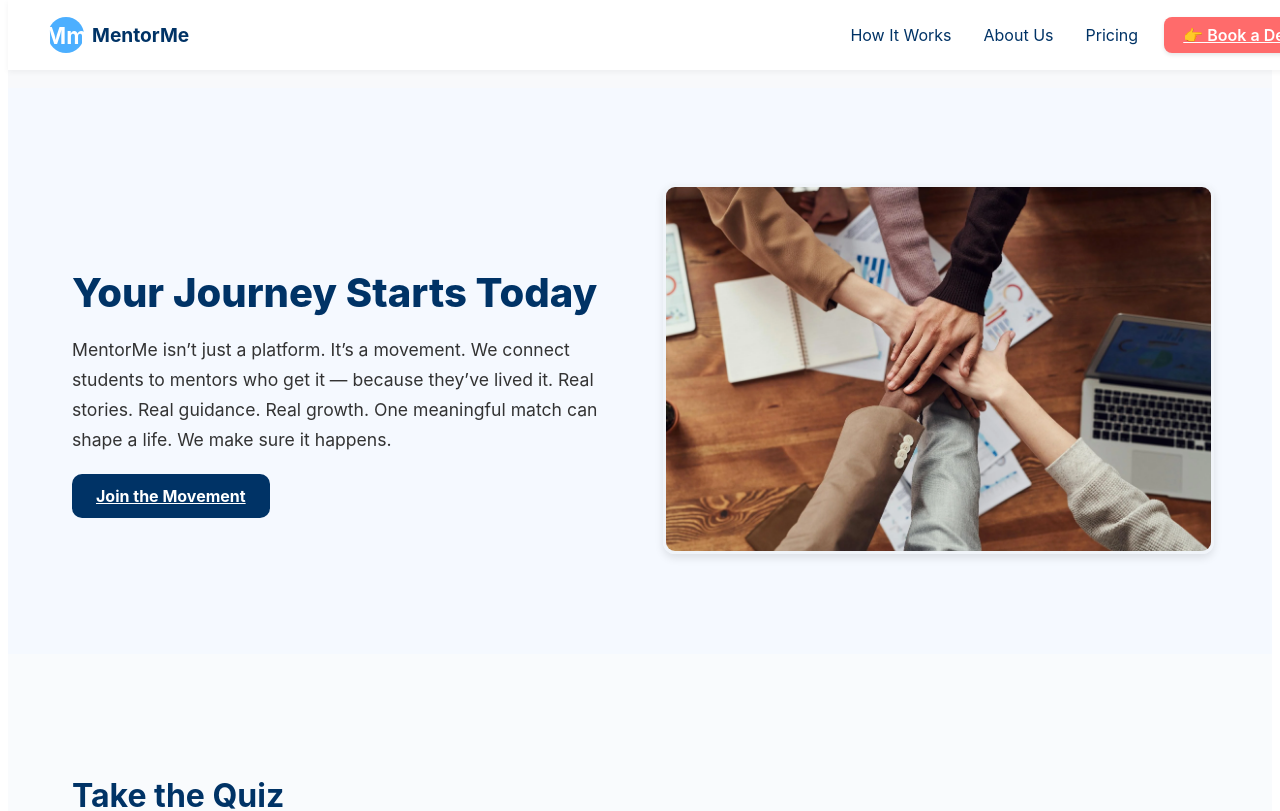
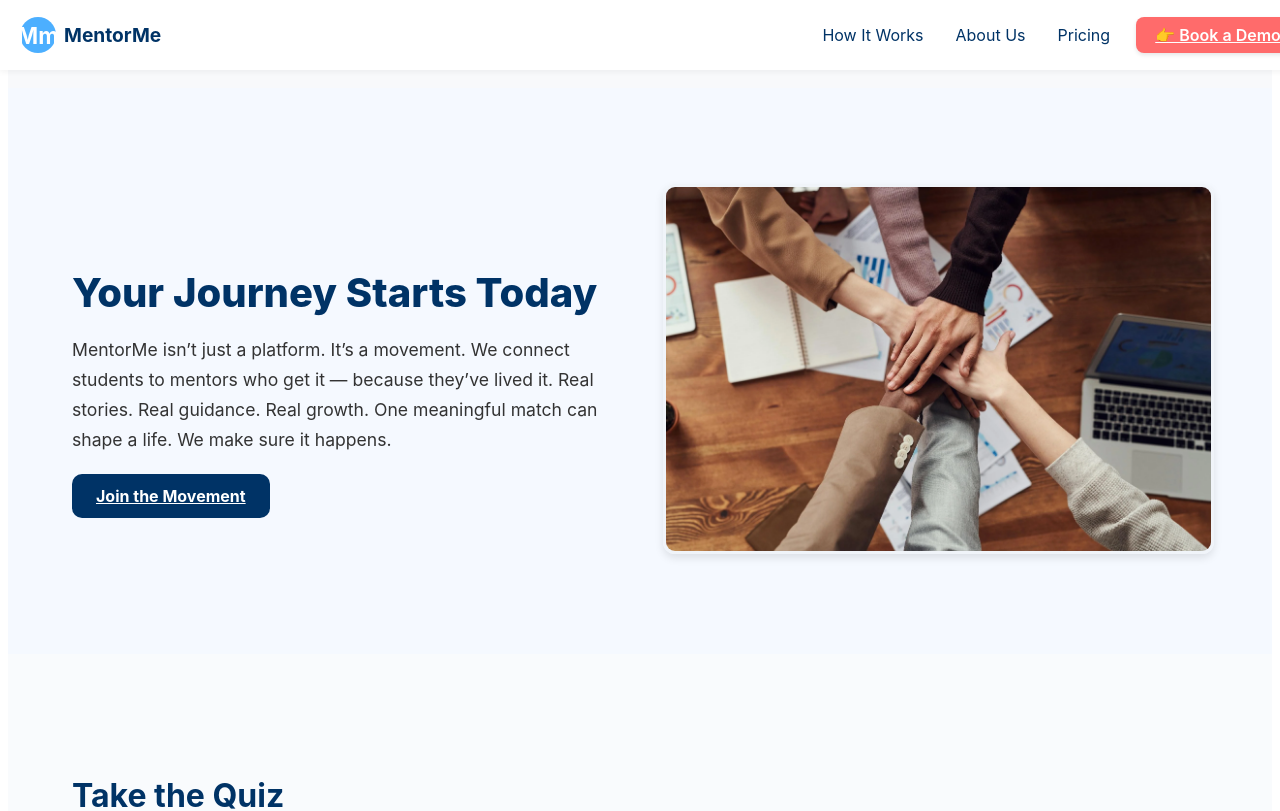
Before and after one commit to Rfitzgerald-svg/mentorme-frontend-, a React (Create React App) app: page /#/ in a window 1280 px wide. Shown: the top 811 px of the page. Built offline with nearby package versions, Linux system fonts and the light colour scheme.

Commit message:
Update Navbar.css

```diff
--- a/src/components/Navbar.css
+++ b/src/components/Navbar.css
@@ -1,6 +1,7 @@
 .navbar {
   position: fixed;
   top: 0;
+  left: 0;
   width: 100%;
   height: 70px;
   background-color: white;
@@ -8,7 +9,7 @@
   display: flex;
   justify-content: space-between;
   align-items: center;
-  padding: 0 2.5rem;
+  padding: 0 1.25rem;
   z-index: 1000;
 }
 
```
